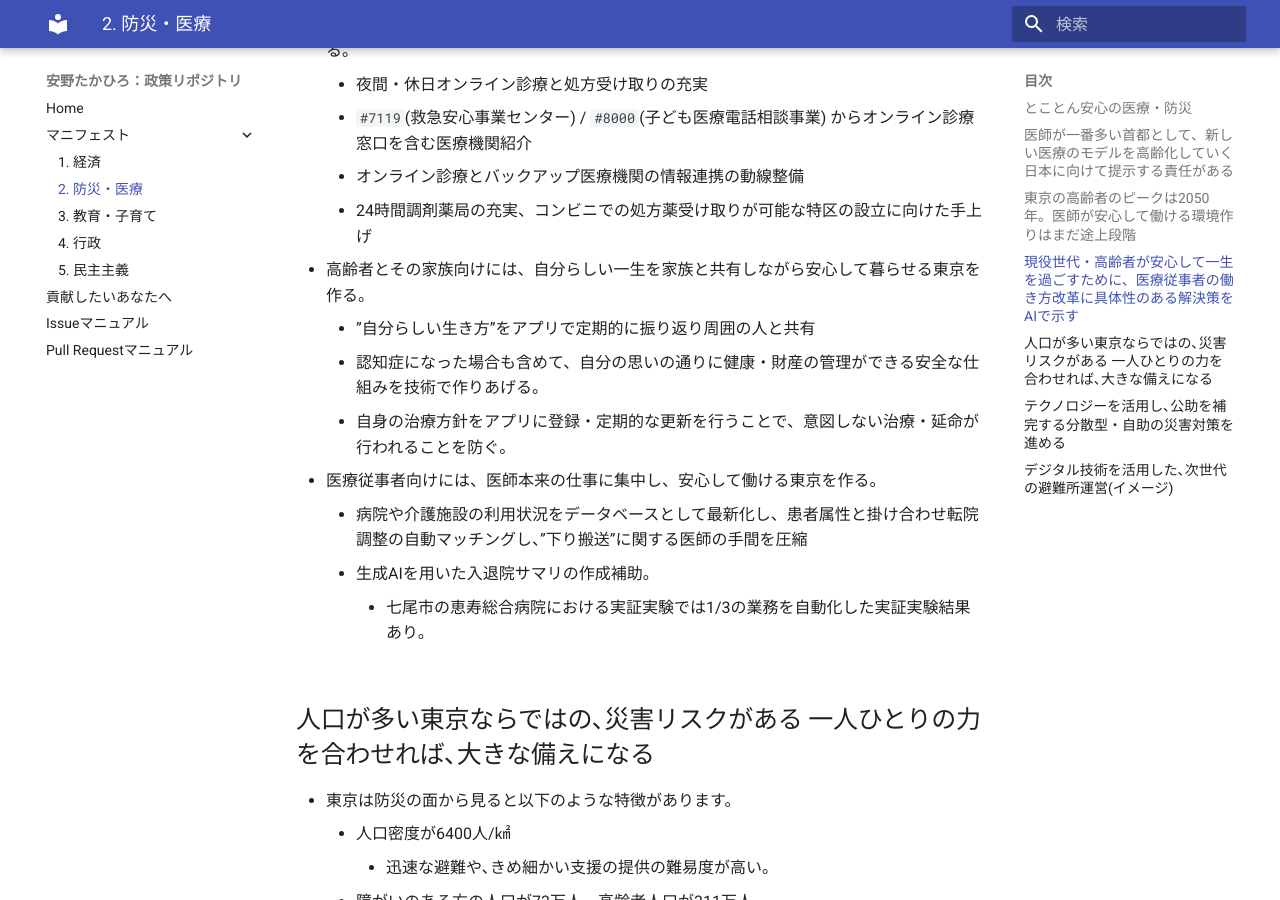
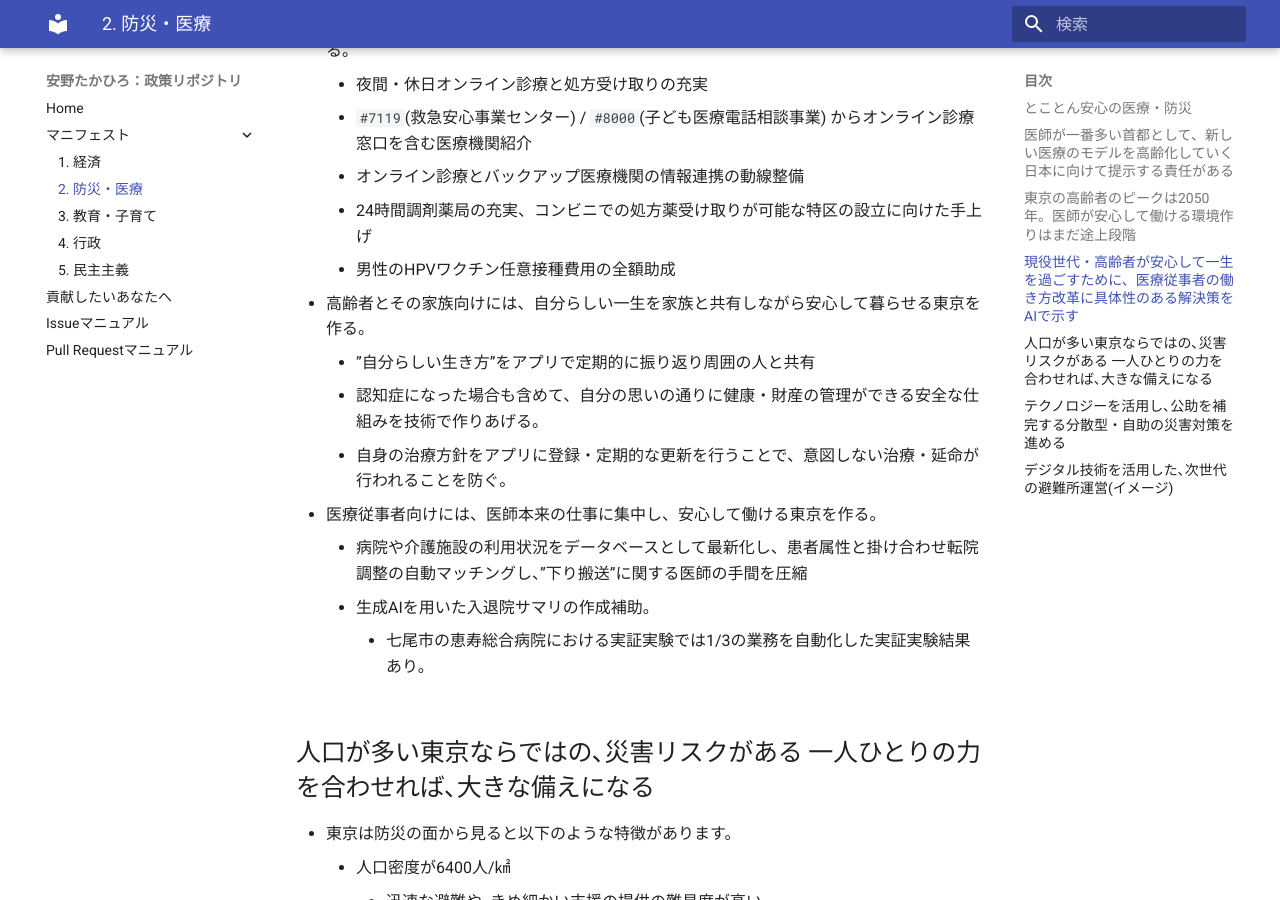
Before and after one commit to takahiroanno2024/election2024, an MkDocs documentation site: the page built from docs/manifest/care.md, in a window 1280 px wide and 900 px high, scrolled down 2253 px. Built offline with MkDocs 1.6.1 and Material for MkDocs 9.7.7, drawn with Linux system fonts in a browser that asks for light colours.

Commit message:
Add HPVワクチンの男性任意接種助成

```diff
--- a/docs/manifest/care.md
+++ b/docs/manifest/care.md
@@ -47,6 +47,7 @@
     - `#7119`(救急安心事業センター) / `#8000`(子ども医療電話相談事業) からオンライン診療窓口を含む医療機関紹介
     - オンライン診療とバックアップ医療機関の情報連携の動線整備
     - 24時間調剤薬局の充実、コンビニでの処方薬受け取りが可能な特区の設立に向けた手上げ
+    - 男性のHPVワクチン任意接種費用の全額助成
 - 高齢者とその家族向けには、自分らしい一生を家族と共有しながら安心して暮らせる東京を作る。
     - ”自分らしい生き方”をアプリで定期的に振り返り周囲の人と共有
     - 認知症になった場合も含めて、自分の思いの通りに健康・財産の管理ができる安全な仕組みを技術で作りあげる。
```
